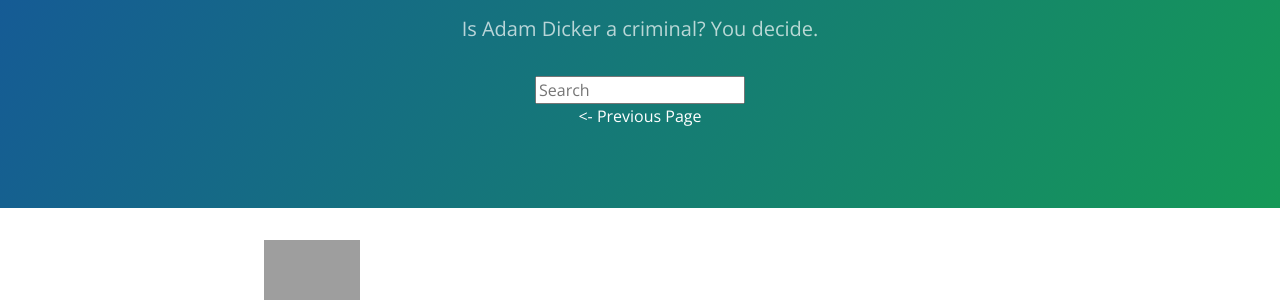
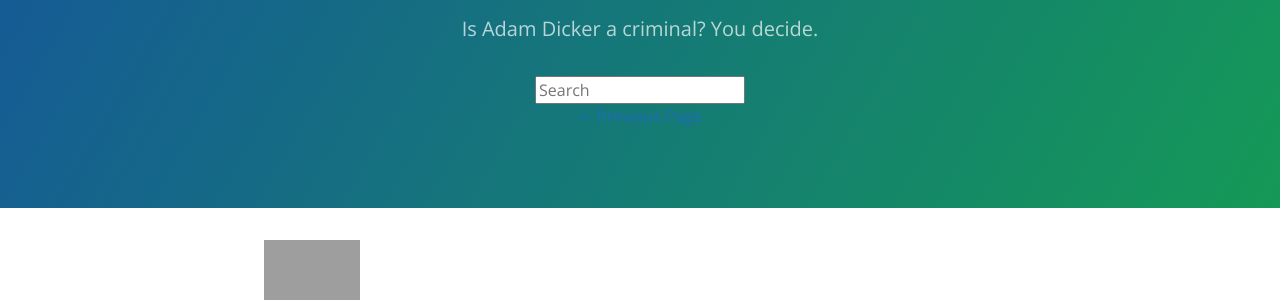
Before and after one commit to vanillascript/adamdicker, a Jekyll site: the page built from pages/114.html, in a window 1280 px wide. Shown: the part 161-461 px from the top of the page. Built offline with Jekyll 4.4.1, drawn with Linux system fonts in a browser that asks for light colours; comment, search, counter and statistics services are not loaded; grey boxes are pictures that could not be loaded.

Commit message:
Update threadpage.html

```diff
--- a/_layouts/threadpage.html
+++ b/_layouts/threadpage.html
@@ -11,12 +11,6 @@
     <link href='https://fonts.googleapis.com/css?family=Open+Sans:400,700' rel='stylesheet' type='text/css'>
     <link rel="stylesheet" type="text/css" href="stylesheets/stylesheet.css" media="screen">
     <link rel="stylesheet" type="text/css" href="stylesheets/github-light.css" media="screen">
-    <style>
-      .page-header a
-      {
-        color: white;
-      }
-    </style>
   </head>
   <body>
     <section class="page-header">
```
